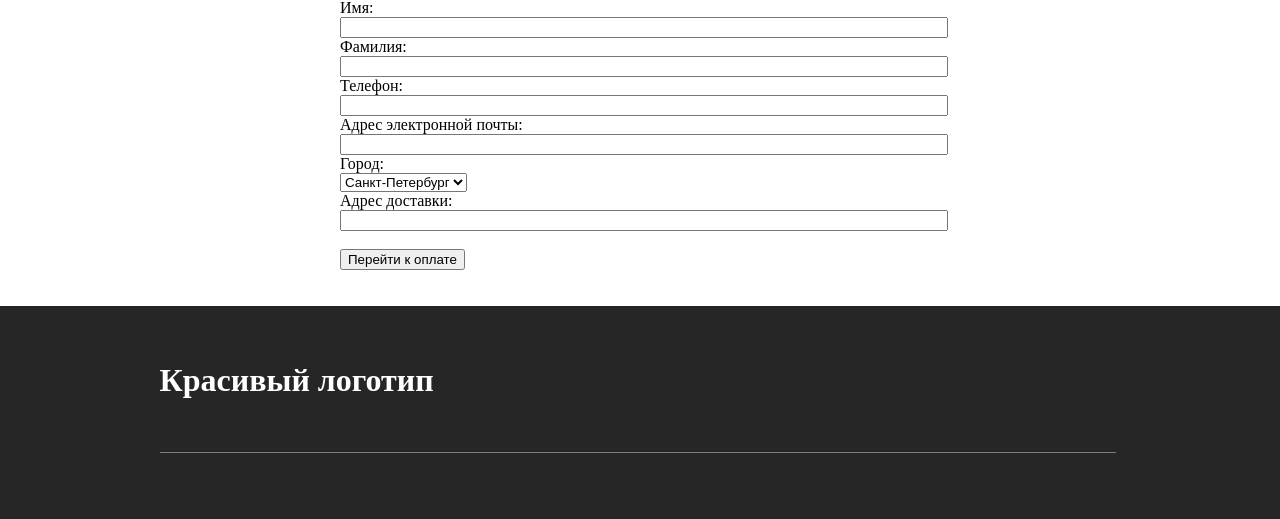
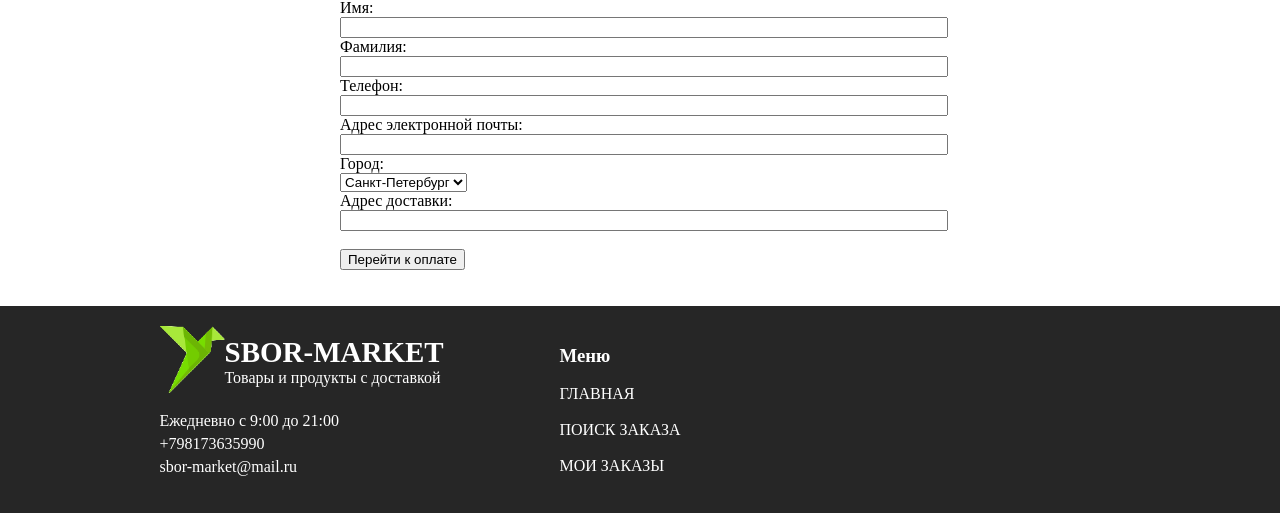
Before and after one commit to vackuzn/sbor, a Django app: page /order/ in a window 1280 px wide. Shown: the part 557-1076 px from the top of the page. Run offline with Django 3.2, Linux system fonts and the light colour scheme; data that the repository does not hold is empty; parts of the project's set-up code (start-up, migrations or seed data) failed here and were passed over.

Commit message:
changed frontend footer

```diff
--- a/internet_shop/internet_shop/static/css/base.css
+++ b/internet_shop/internet_shop/static/css/base.css
@@ -203,8 +203,10 @@ body {
 
 
 .footer {
+    padding-top: 20px;
     background-color: #262626;
-    padding-bottom: 40px;
+    padding-bottom: 20px;
+    color: white;
 }
 
 .container_footer {
@@ -212,119 +214,60 @@ body {
     margin: auto;
     padding-left: 8px;
     padding-right: 8px;
+    display: flex;
 }
 
-.footer_logo {
-    display: inline-block;
-    color: #fff;
-    margin-top: 56px;
-    margin-bottom: 40px;
-}
-
-.rectangle {
-    max-width: 100%;
-    margin-left: 0px;
-}
-
-.footer_menu {
-    margin-top: 32px;
+.footer .first_column{
     display: flex;
-    justify-content: space-between;
-}
-
-.language {
-    background:grey;
-    width: 227px; height: 40px;
-    display: flex;
-    justify-content: flex-end;
-    align-items: center;
+    flex-direction: column;
 
 }
 
-.language select {
-    width: 180px;
-    margin-left: 15px;
-    border: none;
-    background-color: rgba(155, 25, 25, 0);
-    color: white;
-    font-family: Roboto;
-    font-style: normal;
-    font-weight: normal;
-    font-size: 14px;
+.footer .first_column .logo{
+    width: 300px;
+    display: flex;
+    flex-direction: row;
+    padding-bottom: 10px;
+}
+
+.footer .logo img{
+    width: 65px;
+}
+
+.footer .logo_text{
+    display: flex;
+    flex-direction: column;
+    justify-content: center;
 
 }
 
-.language option {
-    color:#fff;
-    background: rgba(38, 38, 38, 1);
+.footer h2{
+    margin: 0px;
+    font-size: 29px;
 }
 
-.hashtag {
-
-    margin-top: 33px;
+.footer .first_column p {
+    margin: 0px;
+    padding-top: 5px;
 }
 
-.hashtag h6 {
-    display: inline-block;
-    color: #fff;
-}
-
-.social_network {
-    margin-top: 20px;
+.footer .second_column{
+    margin-left: 100px;
 
 }
 
-.social_network img {
-    margin-right: 5px;
+.footer .footer_menu {
+    display: flex;
+    flex-direction: column;
+    justify-content: space-around;
 }
 
-.center_part_footer_menu, .right_part_footer_menu {
-    display: flex;
-    flex-direction: column;
+.footer .footer_menu a {
+    color: white;
+    text-decoration: none;
+    padding-bottom: 18px;
 }
 
-.center_part_footer_menu a, .right_part_footer_menu a {
-    margin-bottom: 23px;
-    color: white;
-    text-decoration: none;
-    font-family: Roboto;
-    font-style: normal;
-    font-weight: normal;
-    font-size: 14px;
-
+.footer .footer_menu a:hover{
+    color: #00C618;
 }
-
-
-.apps {
-    margin-top: 40px;
-    margin-bottom: 40px;
-    display: flex;
-    justify-content: center;
-}
-
-.apps img {
-    padding-left: 20px;
-    padding-right: 20px;
-}
-
-.other {
-    margin-top: 40px;
-    display: flex;
-    justify-content: space-between;
-    flex-wrap: wrap;
-}
-
-.other a {
-    color: white;
-    text-decoration: none;
-    font-family: Roboto;
-    font-style: normal;
-    font-weight: normal;
-    font-size: 11px;
-}
-
-.up_button {
-    position: fixed;
-    right: 16px;
-    bottom: 24px;
-}
--- a/internet_shop/internet_shop/templates/base.html
+++ b/internet_shop/internet_shop/templates/base.html
@@ -19,12 +19,7 @@
     <title>{% block title %}{% endblock%}</title>
 </head>
 
-
-
 <body>
-
-
-
     <div class="upper_band" id="upper">
         <div class="upper_band_firs_band">
             <div class='logo'>
@@ -103,25 +98,27 @@
 
     <div class="footer">
         <div class="container_footer">
-            <h1 class="footer_logo">Красивый логотип</h1>
-            <img class="rectangle" src="{% static 'img/Rectangle_7.png' %}" alt="">
-
-            <div class="footer_menu">
-
-                <div class="left_part_fotter_menu">
-
-                    <div class="hashtag">
-                        <img src="{% static 'img/hashtag.svg' %}" alt="">
-                        <h6>Тоже_логотип</h6>
+            <div class="first_column">
+                <div class="logo">
+                    <div class="logo_img">
+                        <img src="{% static 'img/only_logo.png' %}" alt="">
                     </div>
-
-                    <div class="social_network">
-                        <img src="{% static 'img/facebook.svg' %}" alt="">
-                        <img src="{% static 'img/twitter.svg' %}" alt="">
-                        <img src="{% static 'img/instagram.svg' %}" alt="">
+                    <div class="logo_text">
+                        <div><h2>SBOR-MARKET</h2></div>
+                        <div>Товары и продукты с доставкой</div>
                     </div>
                 </div>
-
+                <p>Ежедневно с 9:00 до 21:00</p>
+                <p>+798173635990</p>
+                <p>sbor-market@mail.ru</p>
+            </div>
+            <div class="second_column">
+                <div class="footer_menu">
+                    <h3>Меню</h3>
+                    <a href="{% url 'global_categories' %}">ГЛАВНАЯ</a>
+                    <a href="{% url 'search_order' %}">ПОИСК ЗАКАЗА</a>
+                    <a href="{% url 'my_order' %}">МОИ ЗАКАЗЫ</a>
+                </div>
             </div>
         </div>
     </div>
```
Also changed, not shown: internet_shop/internet_shop/static/img/only_logo.png (added).
